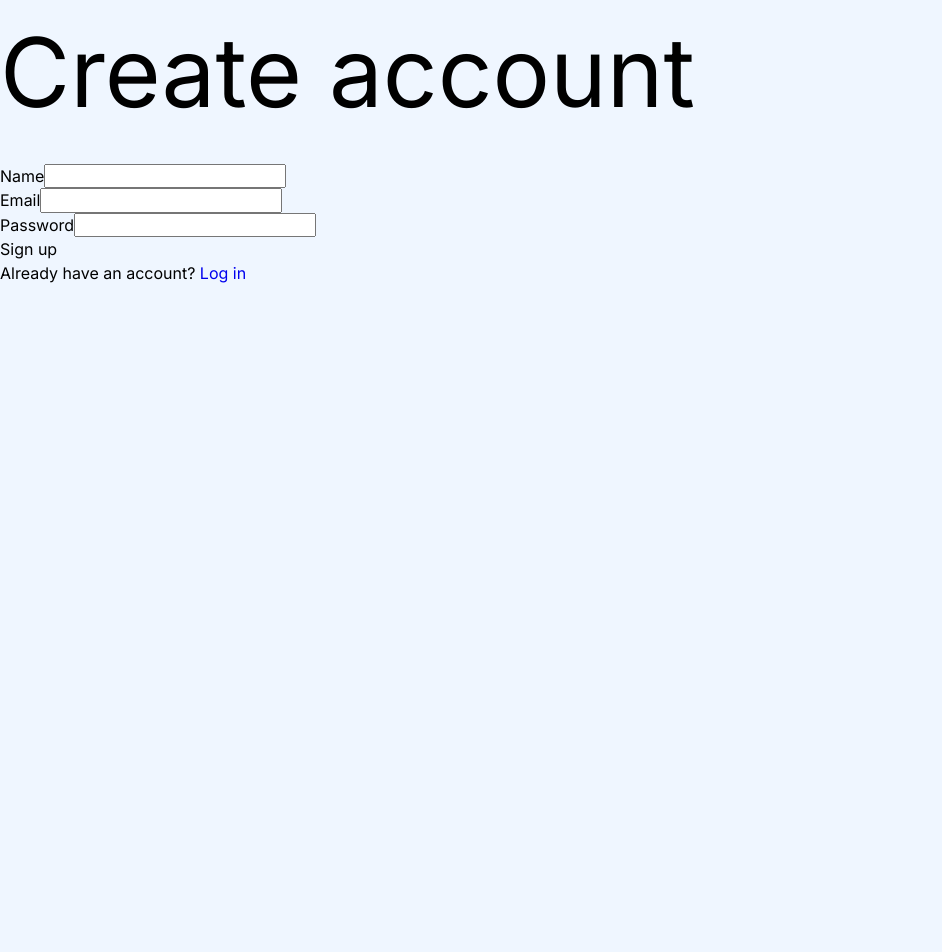
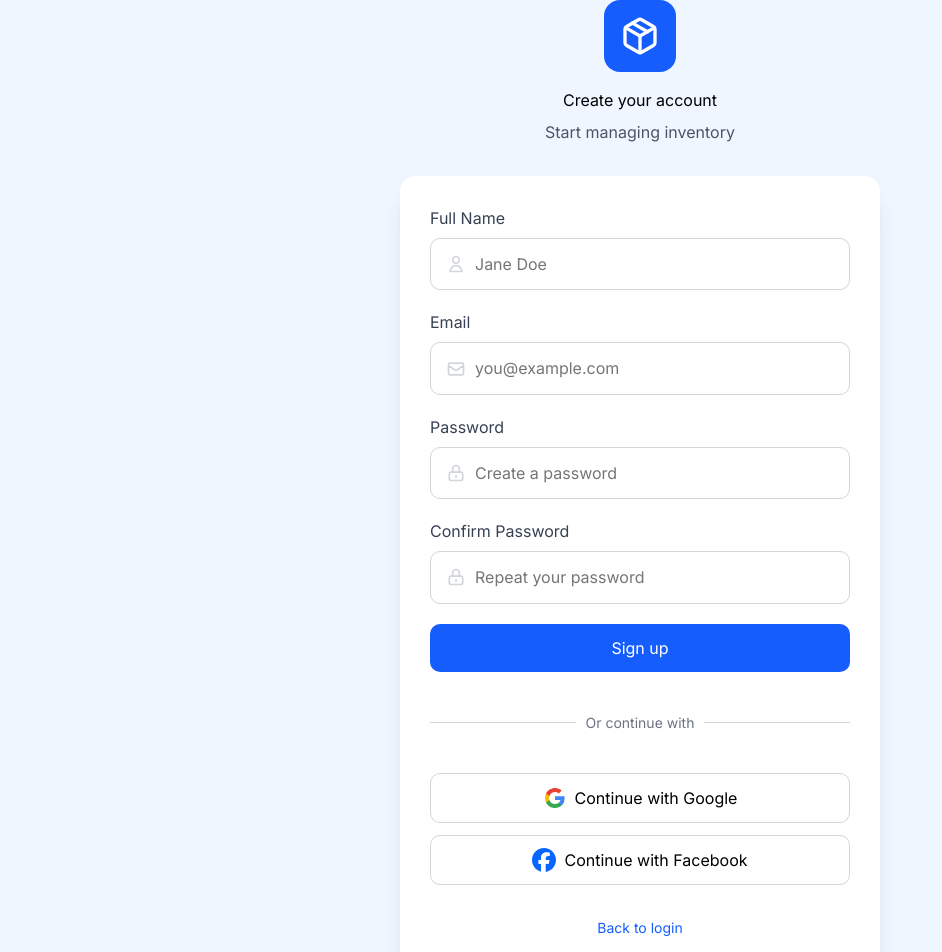
Before and after one commit to PaulRGU2014/invento-krupaul, a Next.js app in the folder app/desktop-fe/: page /signup in a window 1280 px wide. Shown: the top 952 px of the page, without its empty margins (0-942 px from the left). Before the commit the page ends 800 px from the top, so only its background shows below. Built offline with nearby package versions, Linux system fonts and the light colour scheme.

Commit message:
feat: add Facebook authentication and enhance signup page with full name, password confirmation, and improved styles

```diff
--- a/app/desktop-fe/src/app/api/auth/[...nextauth]/route.ts
+++ b/app/desktop-fe/src/app/api/auth/[...nextauth]/route.ts
@@ -1,6 +1,7 @@
 import NextAuth from "next-auth";
 import GoogleProvider from "next-auth/providers/google";
 import CredentialsProvider from "next-auth/providers/credentials";
+import FacebookProvider from "next-auth/providers/facebook";
 import { promises as fs } from "fs";
 import path from "path";
 import bcrypt from "bcryptjs";
@@ -10,6 +11,10 @@ const handler = NextAuth({
     GoogleProvider({
       clientId: process.env.GOOGLE_CLIENT_ID ?? "",
       clientSecret: process.env.GOOGLE_CLIENT_SECRET ?? "",
+    }),
+    FacebookProvider({
+      clientId: process.env.FACEBOOK_CLIENT_ID ?? "",
+      clientSecret: process.env.FACEBOOK_CLIENT_SECRET ?? "",
     }),
     CredentialsProvider({
       name: "Credentials",
--- /dev/null
+++ b/app/desktop-fe/src/app/signup/page.module.scss
@@ -0,0 +1,138 @@
+@use "../../scss/helpers/import" as *;
+
+.signupContainer {
+  @include centered(480px);
+  margin-top: $standard-vertical-spacing;
+  margin-bottom: $standard-vertical-spacing;
+}
+
+.signupHeader {
+  display: flex;
+  flex-direction: column;
+  align-items: center;
+  margin-bottom: 20px;
+  text-align: center;
+}
+
+.logo {
+  padding: 16px;
+  background-color: $blue-600;
+  border-radius: 16px;
+  width: 72px;
+  height: 72px;
+  margin-bottom: 16px;
+  svg {
+    stroke: $white;
+  }
+}
+
+.signupForm {
+  background-color: $white;
+  padding: 30px;
+  border-radius: 16px;
+  box-shadow: 0 20px 25px -5px #0000001a, 0 8px 10px -6px #0000001a;
+  display: flex;
+  flex-direction: column;
+  gap: 20px;
+}
+
+.signupTitle {
+  font-size: 16px;
+  font-weight: 400;
+  margin-bottom: 8px;
+}
+.signupSubtitle {
+  margin-bottom: 12px;
+  color: $gray-600;
+}
+
+.fieldGroup {
+  display: flex;
+  flex-direction: column;
+  gap: 8px;
+}
+.fieldGroup label {
+  color: $gray-700;
+}
+.fieldGroup input {
+  padding: 16px 16px 16px 44px;
+  border-radius: 10px;
+  border: 1px solid $gray-300;
+  width: 100%;
+}
+
+.inputWrapper {
+  position: relative;
+  display: flex;
+  align-items: center;
+}
+.inputIcon {
+  position: absolute;
+  left: 16px;
+  color: $gray-300;
+  font-size: 20px;
+  pointer-events: none;
+}
+
+.signupButtonPrimary {
+  @extend %button-blue;
+}
+.socialButton {
+  @extend %button-white;
+  display: flex;
+  align-items: center;
+  justify-content: center;
+  gap: 8px;
+}
+.buttonWrapper {
+  display: flex;
+  flex-direction: column;
+  gap: 12px;
+}
+
+.divider {
+  display: flex;
+  align-items: center;
+  text-align: center;
+  margin: 20px 0;
+}
+.divider::before,
+.divider::after {
+  content: "";
+  flex: 1;
+  border-bottom: 1px solid $gray-300;
+}
+.divider::before {
+  margin-right: 10px;
+}
+.divider::after {
+  margin-left: 10px;
+}
+.orText {
+  font-size: 14px;
+  text-align: center;
+  color: $gray-500;
+}
+
+.loginLinkButton {
+  color: $blue-600;
+  background: transparent;
+  border: none;
+  cursor: pointer;
+  font-size: 14px;
+  text-align: center;
+  margin-top: 12px;
+}
+.loginLinkButton:hover {
+  text-decoration: underline;
+}
+
+.errorMessage {
+  color: red;
+  font-size: 14px;
+}
+
+.disabled {
+  opacity: 0.6;
+  cursor: not-allowed;
+}
--- a/app/desktop-fe/src/app/signup/page.tsx
+++ b/app/desktop-fe/src/app/signup/page.tsx
@@ -2,24 +2,37 @@
 
 import { useState } from "react";
 import { useRouter } from "next/navigation";
+import { signIn } from "next-auth/react";
+import styles from "./page.module.scss";
+import Logo from "@/components/logo";
+import GoogleLogo from "@/components/google-logo";
+import FacebookLogo from "@/components/facebook-logo";
+import { HiOutlineMail, HiOutlineLockClosed, HiOutlineUser } from "react-icons/hi";
 
 export default function SignupPage() {
   const router = useRouter();
+  const [fullName, setFullName] = useState("");
   const [email, setEmail] = useState("");
   const [password, setPassword] = useState("");
-  const [name, setName] = useState("");
+  const [confirmPassword, setConfirmPassword] = useState("");
   const [error, setError] = useState<string | null>(null);
   const [loading, setLoading] = useState(false);
 
+  const passwordsMatch = password === confirmPassword;
+
   const onSubmit = async (e: React.FormEvent) => {
     e.preventDefault();
+    if (!passwordsMatch) {
+      setError("Passwords do not match");
+      return;
+    }
     setLoading(true);
     setError(null);
     try {
       const res = await fetch("/api/users", {
         method: "POST",
         headers: { "Content-Type": "application/json" },
-        body: JSON.stringify({ email, password, name }),
+        body: JSON.stringify({ email, password, name: fullName }),
       });
       if (!res.ok) {
         const data = await res.json().catch(() => ({ error: "Signup failed" }));
@@ -35,27 +48,111 @@ export default function SignupPage() {
   };
 
   return (
-    <div>
-      <h1>Create account</h1>
-      <form onSubmit={onSubmit}>
-        <div>
-          <label htmlFor="name">Name</label>
-          <input id="name" value={name} onChange={(e) => setName(e.target.value)} />
+    <div className={styles.signupContainer}>
+      <div className={styles.signupHeader}>
+        <div className={styles.logo}>
+          <Logo width={40} height={40} />
         </div>
-        <div>
+        <h1 className={styles.signupTitle}>Create your account</h1>
+        <p className={styles.signupSubtitle}>Start managing inventory</p>
+      </div>
+      <form className={styles.signupForm} onSubmit={onSubmit}>
+        <div className={styles.fieldGroup}>
+          <label htmlFor="fullName">Full Name</label>
+          <div className={styles.inputWrapper}>
+            <HiOutlineUser className={styles.inputIcon} />
+            <input
+              id="fullName"
+              type="text"
+              value={fullName}
+              placeholder="Jane Doe"
+              onChange={(e) => setFullName(e.target.value)}
+              required
+            />
+          </div>
+        </div>
+        <div className={styles.fieldGroup}>
           <label htmlFor="email">Email</label>
-          <input id="email" type="email" value={email} onChange={(e) => setEmail(e.target.value)} required />
+          <div className={styles.inputWrapper}>
+            <HiOutlineMail className={styles.inputIcon} />
+            <input
+              id="email"
+              type="email"
+              value={email}
+              placeholder="you@example.com"
+              onChange={(e) => setEmail(e.target.value)}
+              required
+            />
+          </div>
         </div>
-        <div>
+        <div className={styles.fieldGroup}>
           <label htmlFor="password">Password</label>
-          <input id="password" type="password" value={password} onChange={(e) => setPassword(e.target.value)} required />
+          <div className={styles.inputWrapper}>
+            <HiOutlineLockClosed className={styles.inputIcon} />
+            <input
+              id="password"
+              type="password"
+              value={password}
+              placeholder="Create a password"
+              onChange={(e) => setPassword(e.target.value)}
+              required
+            />
+          </div>
         </div>
-        <button type="submit" disabled={loading}>{loading ? "Creating..." : "Sign up"}</button>
-        {error && <p style={{ color: "red" }}>{error}</p>}
+        <div className={styles.fieldGroup}>
+          <label htmlFor="confirmPassword">Confirm Password</label>
+          <div className={styles.inputWrapper}>
+            <HiOutlineLockClosed className={styles.inputIcon} />
+            <input
+              id="confirmPassword"
+              type="password"
+              value={confirmPassword}
+              placeholder="Repeat your password"
+              onChange={(e) => setConfirmPassword(e.target.value)}
+              required
+            />
+          </div>
+        </div>
+        {error && <p className={styles.errorMessage}>{error}</p>}
+        {!passwordsMatch && confirmPassword && !error && (
+          <p className={styles.errorMessage}>Passwords must match.</p>
+        )}
+        <button
+          className={styles.signupButtonPrimary + (!passwordsMatch ? " " + styles.disabled : "")}
+          type="submit"
+          disabled={loading || !passwordsMatch}
+        >
+          {loading ? "Creating..." : "Sign up"}
+        </button>
+        <div className={styles.divider}>
+          <span className={styles.orText}>Or continue with</span>
+        </div>
+        <div className={styles.buttonWrapper}>
+          <button
+            className={styles.socialButton}
+            type="button"
+            onClick={() => signIn("google", { callbackUrl: "/home" })}
+          >
+            <GoogleLogo width={24} height={24} />
+            Continue with Google
+          </button>
+          <button
+            className={styles.socialButton}
+            type="button"
+            onClick={() => signIn("facebook", { callbackUrl: "/home" })}
+          >
+            <FacebookLogo width={24} height={24} />
+            Continue with Facebook
+          </button>
+        </div>
+        <button
+          className={styles.loginLinkButton}
+          type="button"
+          onClick={() => router.push("/login")}
+        >
+          Back to login
+        </button>
       </form>
-      <p>
-        Already have an account? <a href="/login">Log in</a>
-      </p>
     </div>
   );
 }
```
